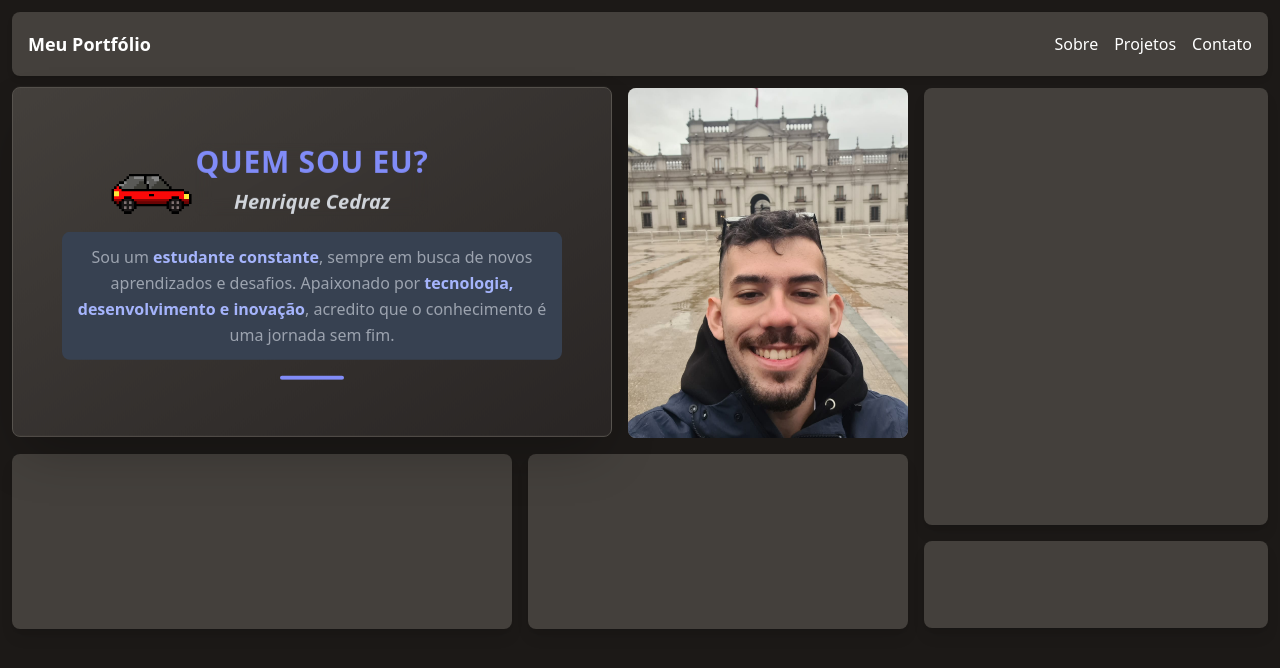
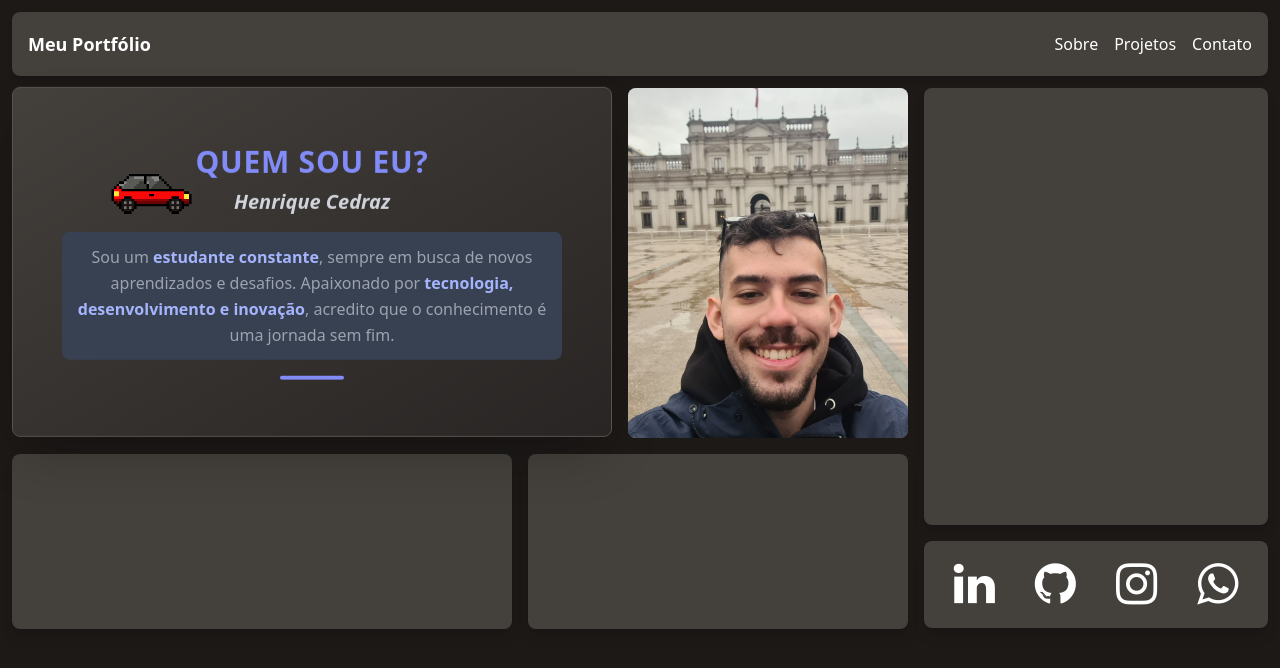
Before and after one commit to GanDaUFF/portfolio, a React (Vite) app: page / in a window 1280 px wide. Shown: the top 668 px of the page. Built offline with nearby package versions, Linux system fonts and the light colour scheme.

Commit message:
feat: adicionado icones de links funcionais

```diff
--- a/package.json
+++ b/package.json
@@ -10,6 +10,7 @@
     "preview": "vite preview"
   },
   "dependencies": {
+    "font-awesome": "^4.7.0",
     "motion": "^11.15.0",
     "react": "^18.3.1",
     "react-dom": "^18.3.1"
--- a/src/App.jsx
+++ b/src/App.jsx
@@ -3,6 +3,7 @@ import './App.css';
 import foto from './assets/whatsapp.jpeg';
 import carGif from './assets/Carro.gif';
 import NavBar from './Components/NavBar';
+import 'font-awesome/css/font-awesome.min.css';
 
 export default function App() {
   const [hasScaled, setHasScaled] = useState(false);
@@ -73,11 +74,6 @@ export default function App() {
               />
             </div>
 
-
-
-
-
-
             <div
               className={`w-[280px] h-[350px] bg-stone-500 rounded-lg transform transition-transform duration-1000 ease-in-out ${hasScaled ? 'scale-100' : 'scale-125'
                 } ${hasMoved ? '' : '-translate-x-16 translate-y-5'}`} // Movimento reativado
@@ -93,7 +89,20 @@ export default function App() {
         {/* Placeholder for Additional Content */}
         <div className={`w-full h-[540px] flex flex-col gap-4 transition-opacity duration-1000 ${hasMoved ? 'opacity-100' : 'opacity-0'}`}>
           <div className="w-full h-5/6 bg-stone-700 rounded-lg shadow-lg"></div>
-          <div className="w-full h-1/6 bg-stone-700 rounded-lg shadow-lg"></div>
+          <div className="w-full h-1/6 bg-stone-700 rounded-lg shadow-lg items-center justify-center flex gap-10">
+            <a href="https://www.linkedin.com/in/henrique-cedraz-6590aa21b/" target="_blank" rel="noopener noreferrer">
+              <i className="fa fa-linkedin fa-3x text-white hover:text-indigo-400"></i>
+            </a>
+            <a href="https://github.com/GanDaUFF" target="_blank" rel="noopener noreferrer">
+              <i className="fa fa-github fa-3x text-white hover:text-indigo-400"></i>
+            </a>
+            <a href="https://www.instagram.com/henrique_googles/" target="_blank" rel="noopener noreferrer">
+              <i className="fa fa-instagram fa-3x text-white hover:text-indigo-400"></i>
+            </a>
+            <a href="https://wa.me/5571993790255" target="_blank" rel="noopener noreferrer">
+              <i className="fa fa-whatsapp fa-3x text-white hover:text-indigo-400"></i>
+            </a>
+          </div>
         </div>
       </div>
     </div>
```
Also changed, not shown: 1 other file (tests, documents, lock files or other folders).
